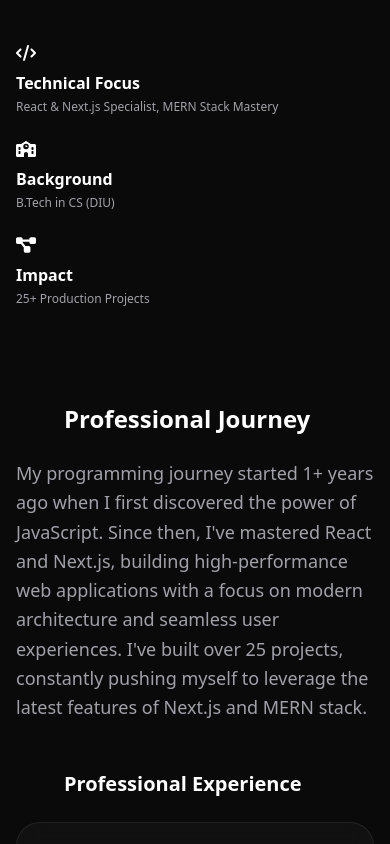
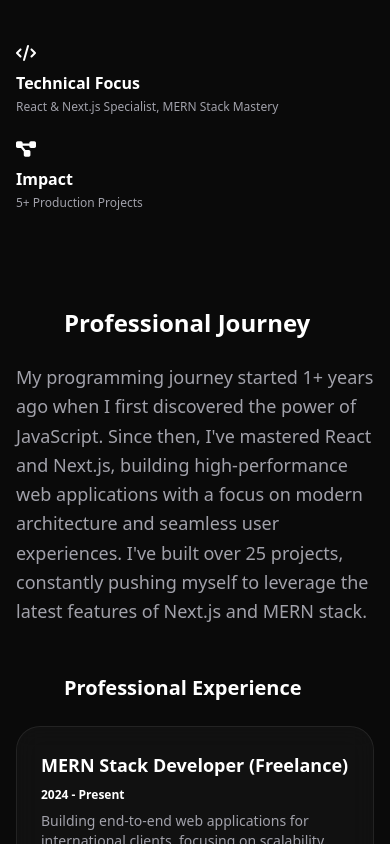
Before and after one commit to Navied-dipu/my-protfolio, a Next.js app: page / in a window 390 px wide. Shown: the part 1620-2464 px from the top of the page. Built offline with nearby package versions, Linux system fonts and the light colour scheme.

Commit message:
update project

```diff
--- a/next.config.mjs
+++ b/next.config.mjs
@@ -1,14 +1,25 @@
+import path from "path";
+
 /** @type {import('next').NextConfig} */
 const nextConfig = {
+  outputFileTracingRoot: path.join(process.cwd()),
+
   images: {
     remotePatterns: [
       {
-        protocol: 'https',
-        hostname: 'plus.unsplash.com',
+        protocol: "https",
+        hostname: "plus.unsplash.com",
+        pathname: "/**",
       },
       {
-        protocol: 'https',
-        hostname: 'images.unsplash.com',
+        protocol: "https",
+        hostname: "images.unsplash.com",
+        pathname: "/**",
+      },
+      {
+        protocol: "https",
+        hostname: "i.ibb.co.com",
+        pathname: "/**",
       },
     ],
   },
--- a/package.json
+++ b/package.json
@@ -25,7 +25,7 @@
     "react": "^19.2.0",
     "react-dom": "^19.2.0",
     "react-icons": "^5.5.0",
-    "sort-by": "^1.2.0",
+    "sort-by": "^0.0.2",
     "split-type": "^0.3.4",
     "tailwind-merge": "^3.5.0",
     "tailwindcss": "^4.1.17"
--- a/src/app/page.jsx
+++ b/src/app/page.jsx
@@ -3,7 +3,6 @@ import About from "@/sections/About";
 import SkillCards from "@/sections/Skill";
 import Projects from "@/sections/Projects";
 import ContactForm from "@/sections/ContactForm";
-// import ContactForm from "@/sections/ContactForm";
 
 export default function Home() {
   return (
--- a/src/assets/assets.js
+++ b/src/assets/assets.js
@@ -43,37 +43,26 @@ export const skillsData = [
 export const projectData = [
     {
         id: "project-1",
-        title: 'NextGen Health Portal',
-        description: 'A Next.js 15 powered healthcare management system with server actions and optimized performance.',
-        image: 'https://plus.unsplash.com/premium_photo-1661293879952-c5c093282801?w=800&auto=format&fit=crop&q=60',
-        tech: ['Next.js 15', 'React 19', 'MongoDB', 'TailwindCSS'],
-        liveLink: "https://example.com",
-        githubLink: "https://github.com/Navied-dipu/project1",
+        title: 'PetHub to adopet pet',
+        description: 'A full-stack platform for browsing pets and managing adoption requests.',
+        image: 'https://i.ibb.co.com/VYGC0PKP/image.png',
+        tech: ['Next.js 15', 'React 19', 'MongoDB', 'TailwindCSS', 'BetterAuth'],
+        liveLink: "https://pet-hub-client-three.vercel.app",
+        githubLink: "https://github.com/Navied-dipu/pet-hub-server",
         challenges: "Implementing complex server actions for real-time scheduling while maintaining strict type safety across the application.",
         improvements: "Planning to integrate AI-driven diagnosis assistance using OpenAI API."
     },
     {
         id: "project-2",
-        title: 'FurniCraft E-commerce',
-        description: 'A premium furniture store with 3D previews and dynamic Next.js routing.',
-        image: 'https://plus.unsplash.com/premium_photo-1684769161054-2fa9a998dcb6?w=800&auto=format&fit=crop&q=60',
-        tech: ['Next.js', 'Three.js', 'Redux Toolkit', 'TailwindCSS'],
-        liveLink: "https://example.com",
-        githubLink: "https://github.com/Navied-dipu/project2",
+        title: 'Tiles Gallery  Tile Showcase Platform',
+        description: 'A premium Tile Showcase Platform .',
+        image: 'https://i.ibb.co.com/pjQ3vRvj/image.png',
+        tech: ['Next.js', 'TailwindCSS', 'BetterAuth'],
+        liveLink: "https://tiles-gallery-a8.vercel.app",
+        githubLink: "https://github.com/Navied-dipu/tiles-gallery-a8/tree/main",
         challenges: "Optimizing LCP (Largest Contentful Paint) for 3D heavy pages and ensuring smooth transitions between furniture models.",
         improvements: "Adding Augmented Reality (AR) features for room placement visualization."
     },
-    {
-        id: "project-3",
-        title: 'Collaborative Design Hub',
-        description: 'Real-time collaborative platform with Next.js API routes and Socket.io.',
-        image: 'https://images.unsplash.com/photo-1552664730-d307ca884978?w=800&auto=format&fit=crop&q=60',
-        tech: ['Socket.io', 'Next.js', 'Node.js', 'Framer Motion'],
-        liveLink: "https://example.com",
-        githubLink: "https://github.com/Navied-dipu/project3",
-        challenges: "Managing real-time state synchronization across multiple users without compromising server-side rendering performance.",
-        improvements: "Implementing a version history feature for shared design boards."
-    }
 ]
 
 export const profileData = [
@@ -83,13 +72,8 @@ export const profileData = [
         technologies : ['React & Next.js Specialist', 'MERN Stack Mastery']
     },
     {
-        icon: FaSchool,
-        title: 'Background',
-        technologies : ['B.Tech in CS (DIU)']
-    },
-    {
         icon: FaDiagramProject,
         title: 'Impact',
-        technologies : ['25+ Production Projects']
+        technologies : ['5+ Production Projects']
     },
 ]
--- a/src/sections/Hero.jsx
+++ b/src/sections/Hero.jsx
@@ -86,7 +86,7 @@ export default function Hero() {
                 View My Work
               </MagneticButton>
               <div className="flex gap-4 justify-center">
-                <a href="/resume.pdf" target="_blank" className="flex-1 md:flex-none">
+                <a href="https://drive.google.com/file/d/17NuXjMbzg2Ssnf8PJQ7BWB8gno43-XzU/view?usp=sharing" target="_blank" className="flex-1 md:flex-none">
                   <MagneticButton className="w-full px-6 py-3 md:px-8 md:py-4 border border-white/10 rounded-full font-semibold text-base md:text-lg hover:bg-white/5 transition-colors text-center">
                     Resume
                   </MagneticButton>
```
Also changed, not shown: 1 other file (tests, documents, lock files or other folders).
